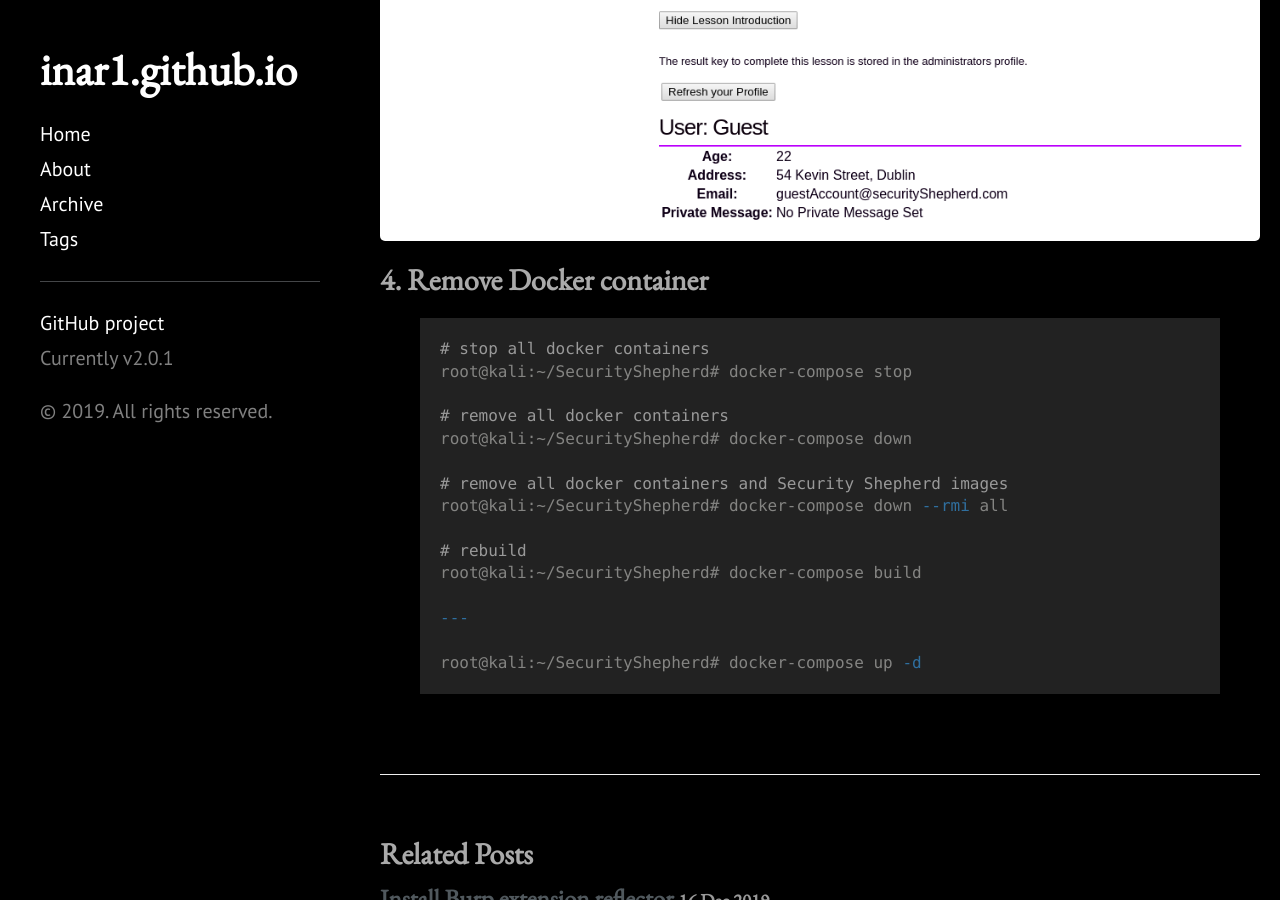
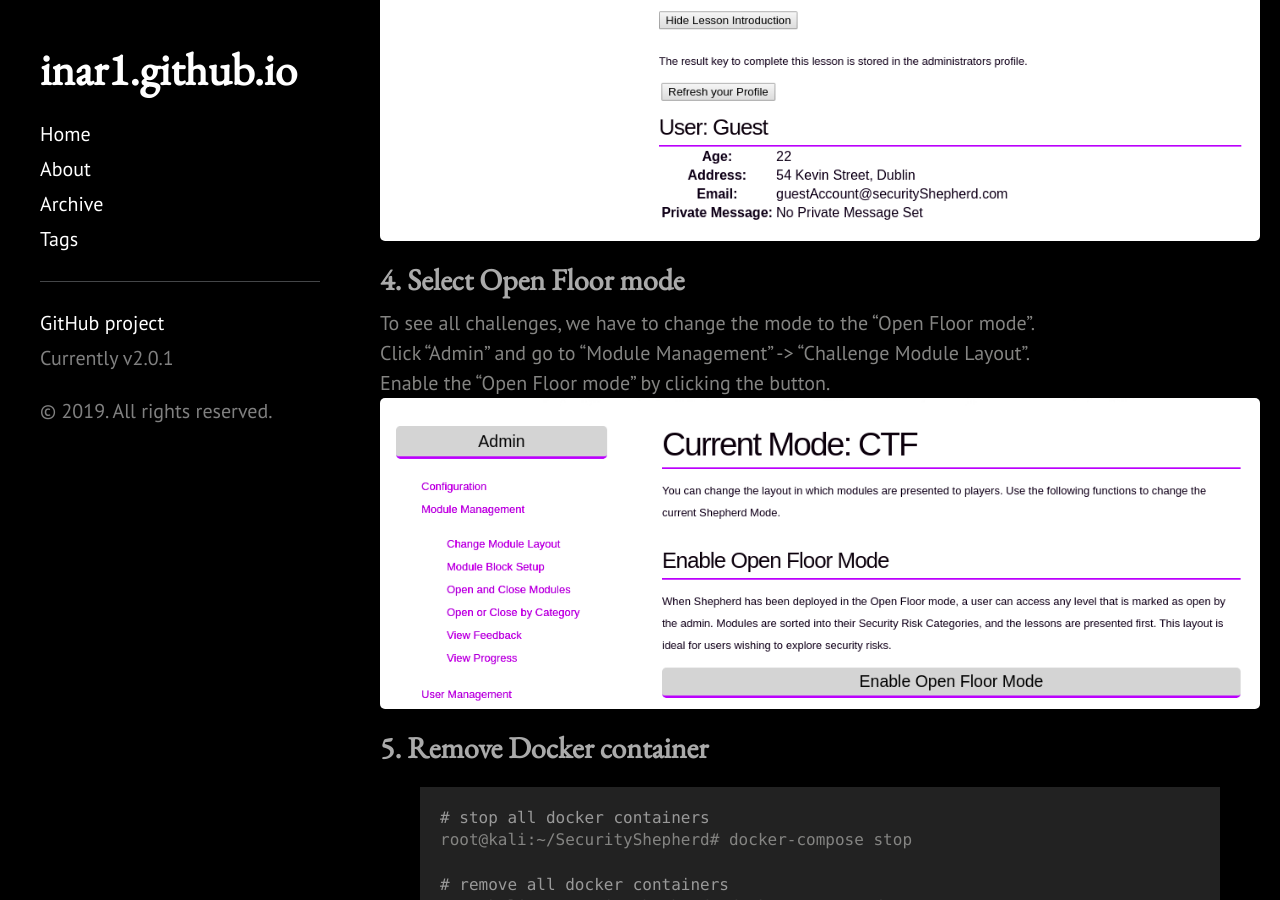
Before and after one commit to 1n4r1/1n4r1.github.io, a Jekyll site: the page built from _posts/2019-12-17-Shepherd-docker-setup.md, in a window 1280 px wide and 900 px high, scrolled down 3796 px. Built offline with Jekyll 4.4.1, drawn with Linux system fonts in a browser that asks for light colours; a style sheet for code colours, icons or effects is not loaded.

Commit message:
update 2019-12-17

```diff
--- a/_posts/2019-12-17-Shepherd-docker-setup.md
+++ b/_posts/2019-12-17-Shepherd-docker-setup.md
@@ -58,7 +58,13 @@ By clicking "Get Next Challenge", we cam proceed to the challenges.
 First challenge is for the HTTP request modification with local proxy.
 ![placeholder](https://inar1.github.io/public/images/2019-12-17/2019-12-17-15-25-29.png)
 
-## 4. Remove Docker container
+## 4. Select Open Floor mode
+To see all challenges, we have to change the mode to the "Open Floor mode".<br>
+Click "Admin" and go to "Module Management" -> "Challenge Module Layout".<br>
+Enable the "Open Floor mode" by clicking the button.
+![placeholder](https://inar1.github.io/public/images/2019-12-17/2019-12-17-22-43-33.png)
+
+## 5. Remove Docker container
 {% highlight shell %}
 # stop all docker containers
 root@kali:~/SecurityShepherd# docker-compose stop
```
Also changed, not shown: public/images/2019-12-17/2019-12-17-22-43-33.png (added).
